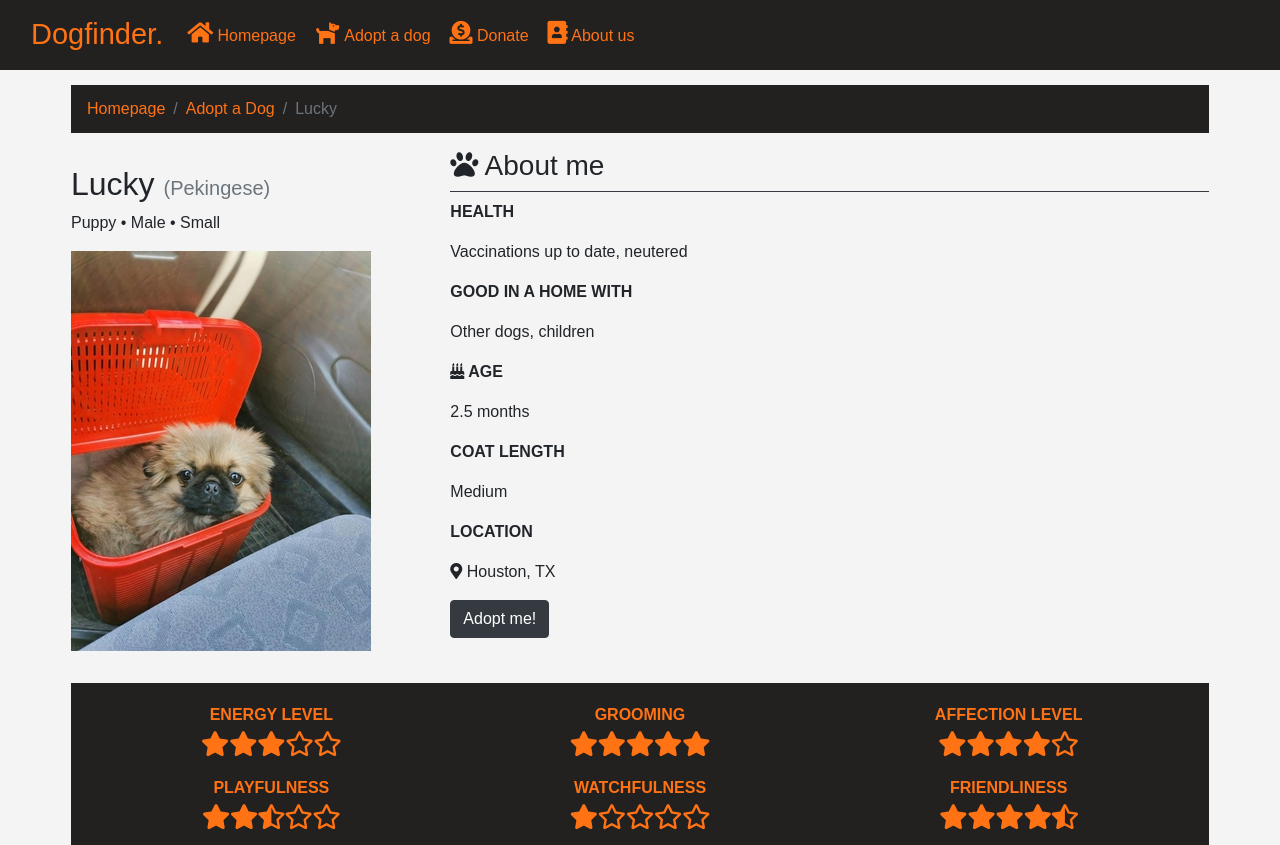
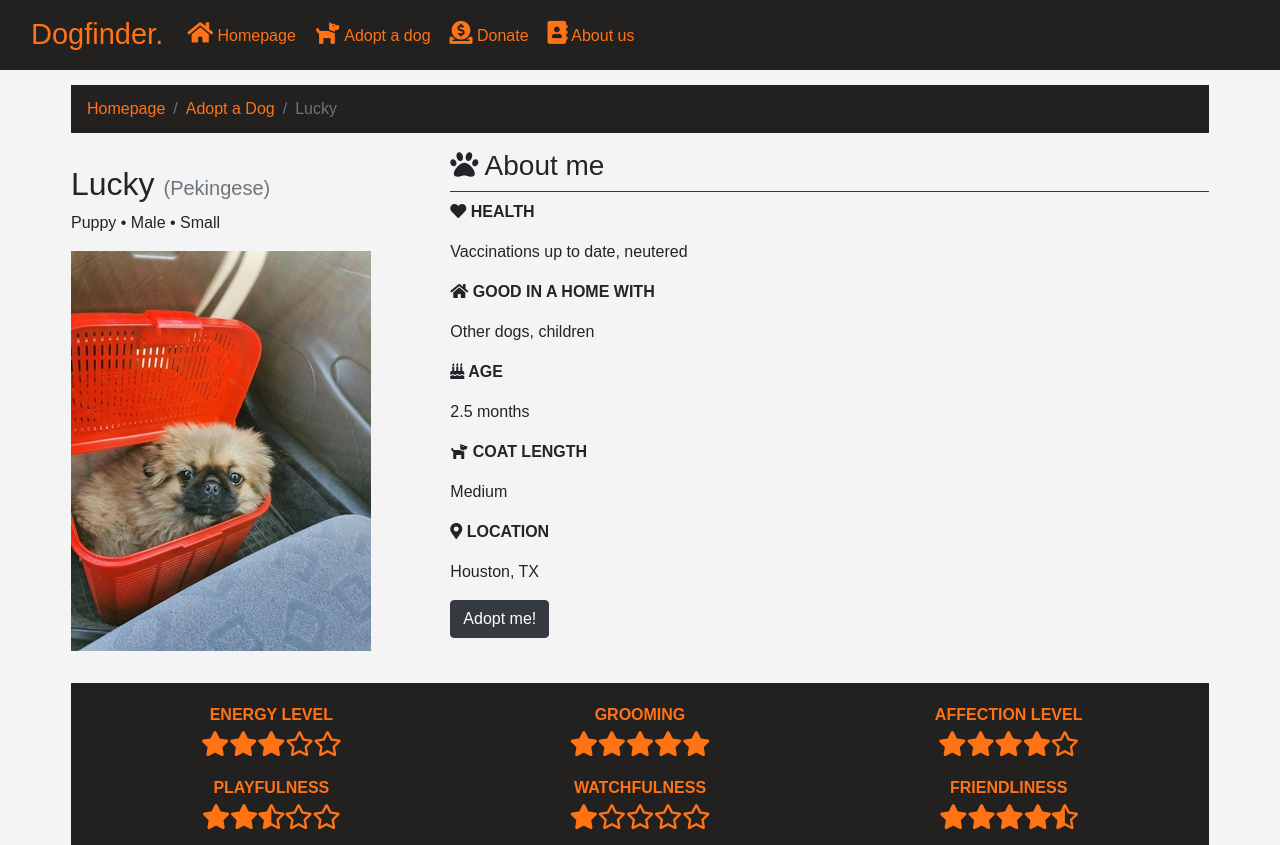
Before and after one commit to adamnik101/web-ispit, a plain HTML site: page laki.html in a window 1280 px wide. Shown: the top 845 px of the page. Drawn offline with nearby package versions, Linux system fonts and the light colour scheme; a web font is replaced by a local one.

Commit message:
Update laki.html

```diff
--- a/laki.html
+++ b/laki.html
@@ -134,16 +134,16 @@
             </div>
             <div class="col-md-8 p-3 p-sm-0">
                 <h3 class="pt-5 pt-md-0 border-bottom border-dark pb-2"><i class="fas fa-paw"></i> About me</h3>
-                <p class="font-weight-bold text-uppercase">Health</p>
+                <p class="font-weight-bold text-uppercase"><i class="fas fa-heart"></i> Health</p>
                 <p>Vaccinations up to date, neutered</p>
-                <p class="font-weight-bold text-uppercase">Good in a home with</p>
+                <p class="font-weight-bold text-uppercase"><i class="fas fa-home"></i> Good in a home with</p>
                 <p>Other dogs, children</p>
                 <p class="font-weight-bold text-uppercase"><i class="fas fa-birthday-cake"></i> Age</p>
                 <p>2.5 months</p>
-                <p class="font-weight-bold text-uppercase">Coat length</p>
+                <p class="font-weight-bold text-uppercase"><i class="fas fa-dog"></i> Coat length</p>
                 <p>Medium</p>
-                <p class="font-weight-bold text-uppercase">Location</p>
-                <p><i class="fas fa-map-marker-alt"></i> Houston, TX</p>
+                <p class="font-weight-bold text-uppercase"><i class="fas fa-map-marker-alt"></i> Location</p>
+                <p>Houston, TX</p>
                 <button type="button" class="btn btn-dark" data-toggle="modal" data-target="#exampleModalCenter">Adopt me!</button>
             </div>
         </div>
```
